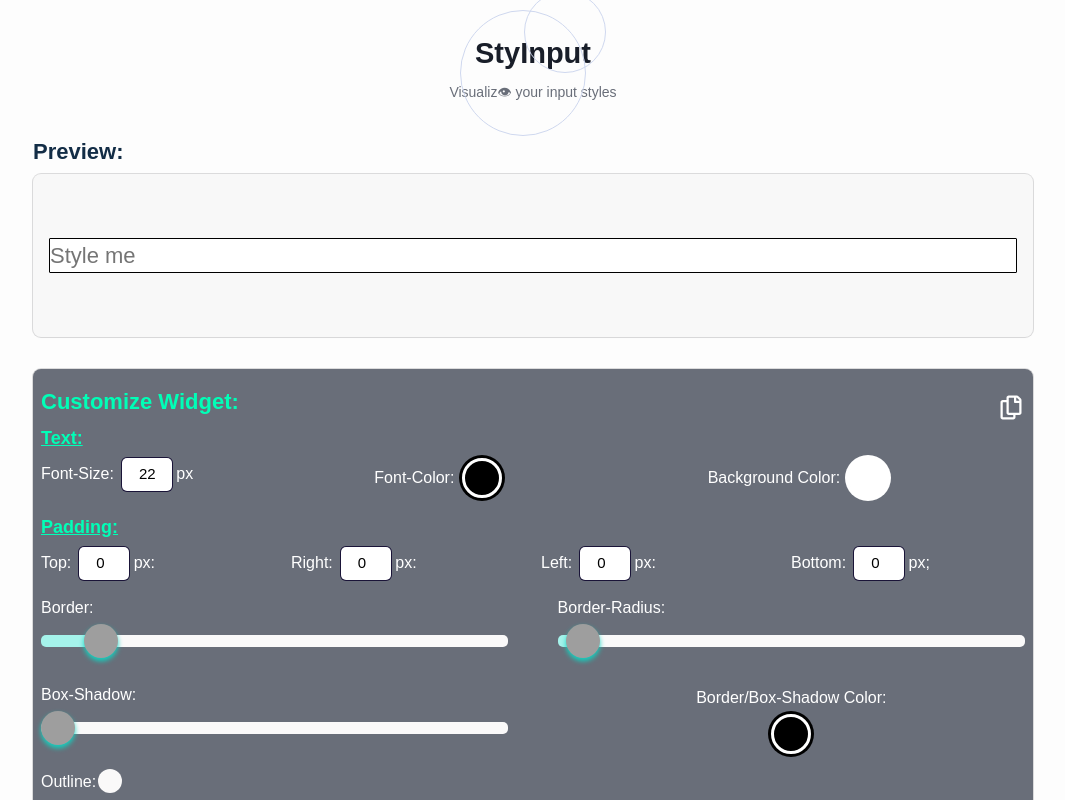
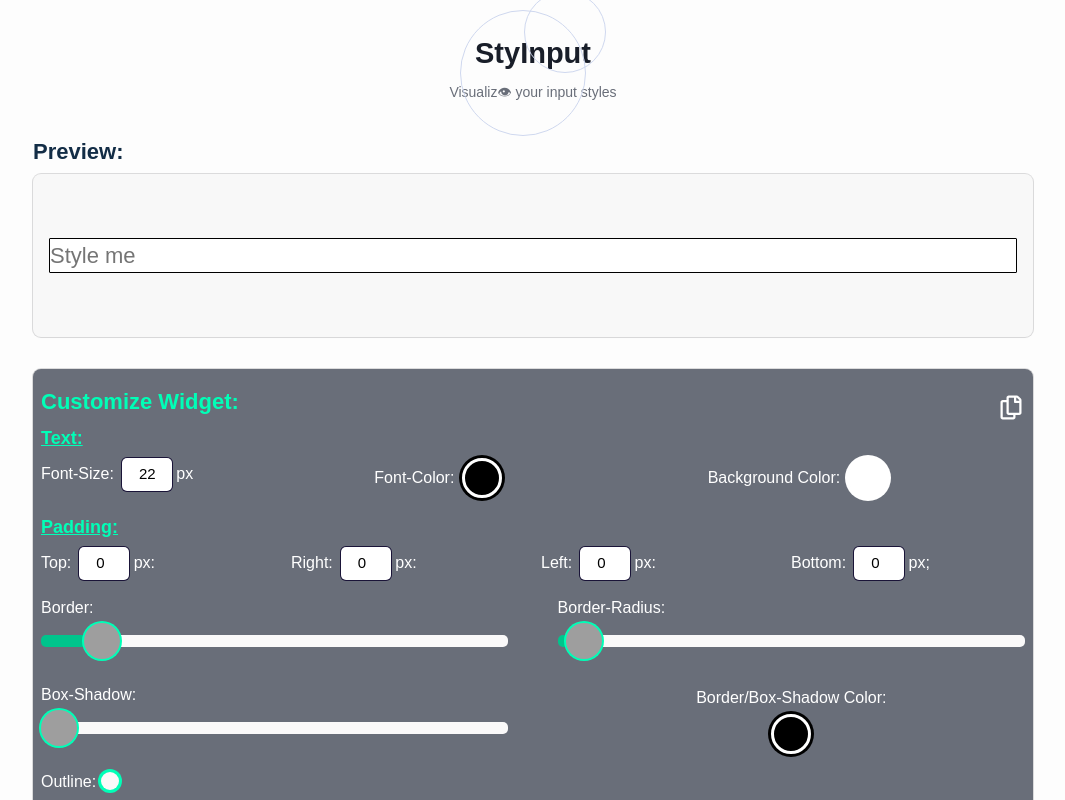
Before and after one commit to FesoQue/StyInput---a-tiny-tool-that-helps-visualize-and-style-your-input-tags, a React (Create React App) app: page / in a window 1280 px wide. Shown: the top 800 px of the page, without its empty margins (107-1172 px from the left). Built offline with nearby package versions, Linux system fonts and the light colour scheme; the HTML template or start-up script is replaced by a standard one.

Commit message:
adjusted color contrast

```diff
--- a/src/App.js
+++ b/src/App.js
@@ -100,23 +100,23 @@ const App = () => {
 
   useEffect(() => {
     // border
-    borderEl.current.style.background = `linear-gradient(to right, #a5f3eb ${
+    borderEl.current.style.background = `linear-gradient(to right, #00c48c ${
       borderSize * 10
-    }%, #a5f3eb ${borderSize * 10}%, #faf9f9 ${
+    }%, #00c48c ${borderSize * 10}%, #faf9f9 ${
       borderSize * 10
     }%, #faf9f9 100%)`;
     // border radius
-    borderRadiusEl.current.style.background = `linear-gradient(to right, #a5f3eb ${
+    borderRadiusEl.current.style.background = `linear-gradient(to right, #00c48c ${
       radius * 2
-    }%, #a5f3eb ${radius * 2}%, #faf9f9 ${radius * 2}%, #faf9f9 100%)`;
+    }%, #00c48c ${radius * 2}%, #faf9f9 ${radius * 2}%, #faf9f9 100%)`;
     // box shadow
-    boxShadowEl.current.style.background = `linear-gradient(to right, #a5f3eb ${
+    boxShadowEl.current.style.background = `linear-gradient(to right, #00c48c ${
       boxShadow * 10
-    }%, #a5f3eb ${boxShadow * 10}%, #faf9f9 ${boxShadow * 10}%, #faf9f9 100%)`;
+    }%, #00c48c ${boxShadow * 10}%, #faf9f9 ${boxShadow * 10}%, #faf9f9 100%)`;
     // :on focus box-shadow
-    focusShdwEl.current.style.background = `linear-gradient(to right, #a5f3eb ${
+    focusShdwEl.current.style.background = `linear-gradient(to right, #00c48c ${
       focusShdwVal * 10
-    }%, #a5f3eb ${focusShdwVal * 10}%, #faf9f9 ${
+    }%, #00c48c ${focusShdwVal * 10}%, #faf9f9 ${
       focusShdwVal * 10
     }%, #faf9f9 100%)`;
   }, [borderSize, radius, boxShadow, focusShdwVal]);
--- a/src/index.css
+++ b/src/index.css
@@ -132,21 +132,21 @@ input[type='range'] {
 input[type='range']::-webkit-slider-thumb {
   -webkit-appearance: none;
   appearance: none;
-  width: 34px;
-  height: 34px;
+  width: 36px;
+  height: 36px;
   border-radius: 50%;
-  background: #10d5c2 url('./images/icon-slider.svg') no-repeat center;
+  background: #00c48c url('./images/icon-slider.svg') no-repeat center;
   border: none;
-  box-shadow: 0px 3px 5px 0px #10d5c2;
+  box-shadow: 0px 0px 0px 2px #00ffb7;
   cursor: pointer;
 }
 
 input[type='range']::-moz-range-thumb {
-  width: 34px;
-  height: 34px;
+  width: 36px;
+  height: 36px;
   border-radius: 50%;
-  background: #10d5c2 url('./images/icon-slider.svg') no-repeat center;
-  box-shadow: 0px 3px 5px 0px #10d5c2;
+  background: #00c48c url('./images/icon-slider.svg') no-repeat center;
+  box-shadow: 0px 0px 0px 2px #00ffb7;
   cursor: pointer;
 }
 input[type='number']::-webkit-outer-spin-button,
@@ -169,7 +169,7 @@ input[type='checkbox'] {
   width: 12px;
   height: 12px;
   border-radius: 50%;
-  box-shadow: 0 0 0 2px #faf9f9;
+  box-shadow: 0px 0px 0px 2px #00ffb7;
   transition: 0.2s ease-in-out;
 }
 input[type='checkbox']:checked {
```
